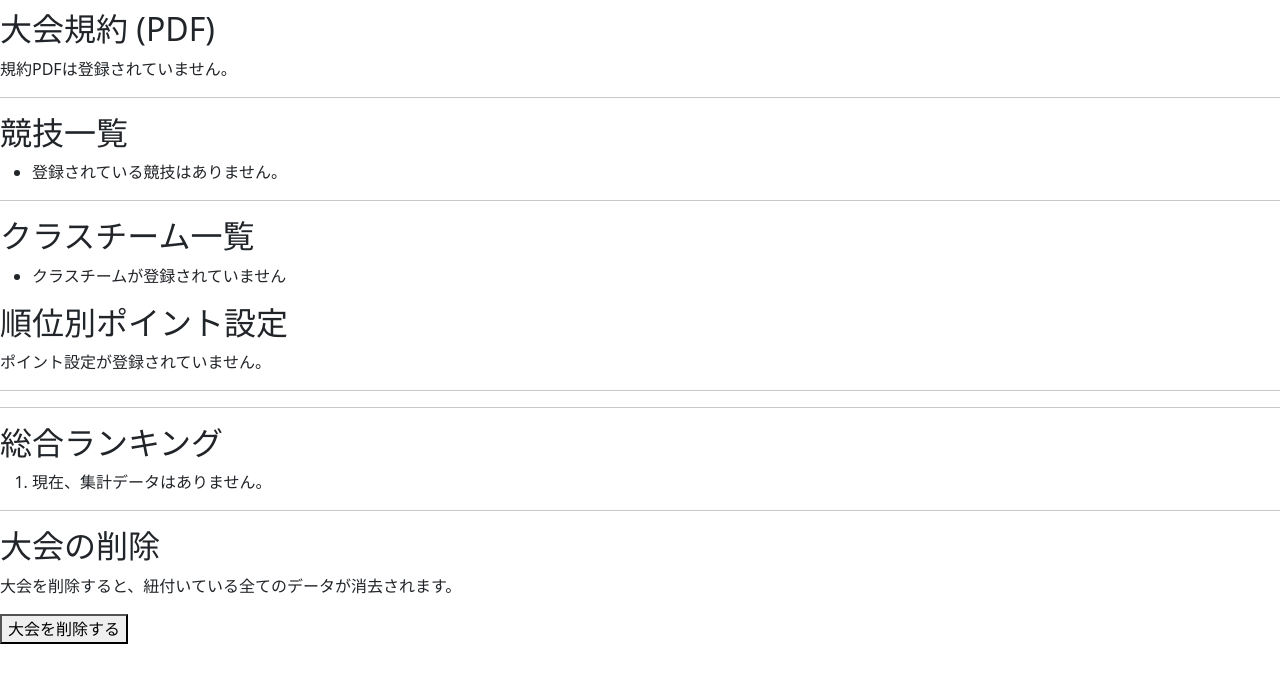
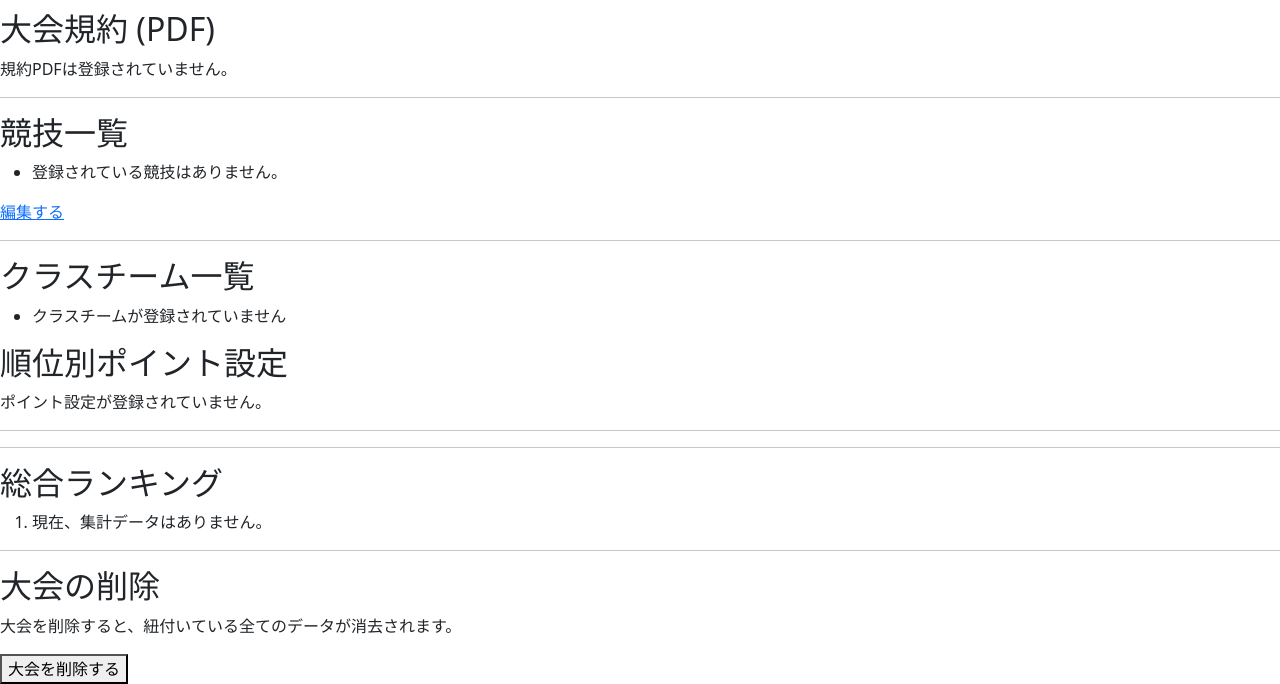
Before and after one commit to Nayuta9382/2026-spring-hackathon, a Django app: page /pages/tournaments/admin-detail in a window 1280 px wide. Shown: the part 365-1049 px from the top of the page. Before the commit the page ends 1009 px from the top, so only its background shows below. Run offline with Django 5.2, Linux system fonts and the light colour scheme; some libraries are stand-ins or nearby versions.

Commit message:
詳細ページに編集リンクを追加 #13

```diff
--- a/templates/tournament/admin-detail.html
+++ b/templates/tournament/admin-detail.html
@@ -9,7 +9,6 @@
     <hr>
 
     <div>
-        {% csrf_token %}
 
         <section>
             <h2>大会基本情報</h2>
@@ -58,6 +57,10 @@
                 {% endfor %}
             </ul>
 
+        </section>
+
+        <section>
+            <a href="{% url 'tournament_update' tournament.id %}">編集する</a>
         </section>
 
         <hr>
```
